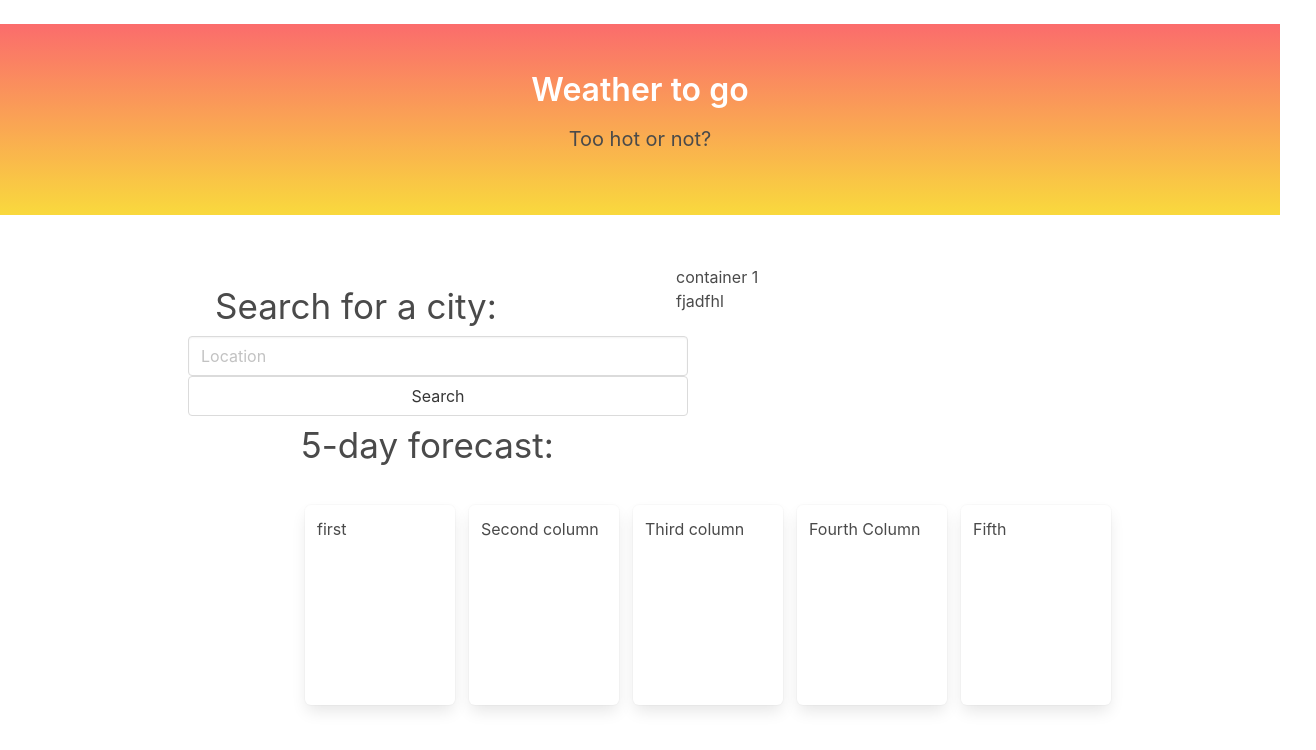
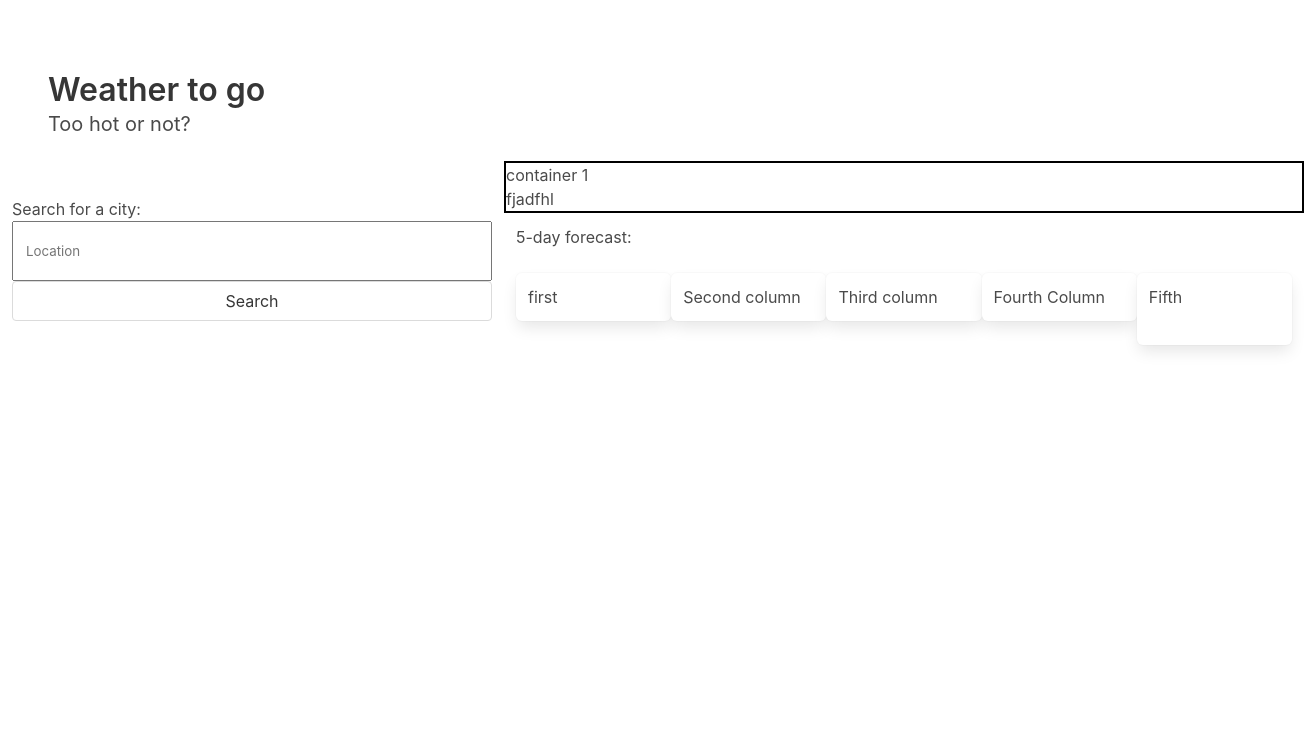
Before and after one commit to Jelu113/go.maybe.no, a plain HTML site: page Index.html in a window 1280 px wide. Shown: the whole page, 1316 px wide, since content can reach past the window. Drawn offline with nearby package versions, Linux system fonts and the light colour scheme.

Commit message:
fixed the flex

```diff
--- a/Index.html
+++ b/Index.html
@@ -21,42 +21,26 @@
         </div>
     </header>
 
-
-    <!-- <div class="container"> container 2
-        <div class="columns is-flex">columns
-            <div class="column box">column -->
-    <div class="border1 is-flex">
-        <div class="border2">
-            <section>
+    <div class="columns is-flex ">
+        <div class="column is-flex city">
+            <section class="column is-flex search">
                 <h2>Search for a city:</h2>
-
-
-            </section>
-            <section class="columns is-flex search">
-                <input class="column input" type="text" placeholder="Location">
-                <button class="button sbutton">Search</button>
-
-
+                <input class="column" id="input" type="text" placeholder="Location">
+                <button class="button" id="sbutton">Search</button>
             </section>
         </div>
-        <div class="container"> container 1
+
+        <section class="columns is-flex fiveday">
+            <div class="container cityName"> container 1
                 <p> fjadfhl</p>
             </div>
-        <div class="is-flex h2heading">
 
-
-        </div>
-</div>
-
-        <div class="border is-flex">
-
-            <div class="is-flex fiveday">
-                <section class="fiveday is-flex">
-                    <div>
-                        <section class="is-flex">
+            <div class="is-flex columns ">
+                <div class="column">
+                    <section class="column is-flex">
                         <h2>5-day forecast:</h2>
                     </section>
-                        <div class="column fiveday is-flex">
+                    <div class="column is-flex">
                         <div class="column box five">
                             first
                         </div>
@@ -76,7 +60,12 @@
                 </div>
             </div>
         </section>
+
     </div>
+
+</body>
+
+</html>
 </div>
 </body>
 
--- a/script.js
+++ b/script.js
@@ -1,4 +1,8 @@
 var APIKey = "f7169177f894f761fb58e3a8508669f4";
-var city;
+// var city;
+var fetchButton = document.getElementById("sbutton");
+var cityList = document.getElementById("input");
 
 api.openweathermap.org/data/2.5/weather?q={city}&appid={APIKey}
+
+localStorage.setItem(cityList, "cityName")
--- a/style.css
+++ b/style.css
@@ -1,62 +1,25 @@
-.hero {
-    background-image: linear-gradient(rgb(251, 108, 108), rgb(249, 217, 61));
-}
 
-.title {
-    color:white;
-    display: flex;
-    justify-content: center;
-}
 
-.subtitle {
-    display: flex;
-    justify-content: center;
-}
-
-.columns {
-    display: flex;
-    align-content: center;
-}
-.five {
-    /* justify-content: space-around; */
-    width: 150px;
-    height: 200px;
-    margin:7px;
-}
-
-.search {
-    flex-direction: column;
-    width: 500px;
-    justify-content: center;
+.city {
+  flex-direction: row;
 
 }
 
-h2 {
-    font-size: 35px;
-    padding:15px;
+.search{
+  flex-direction: column;
+  /* width:250px; */
+  /* margin-left:25px; */
 }
 
- .fiveday{
-    display: column;
-    justify-content: flex-end;
-    margin-right: 50px;
-
+.cityName{
+    width:800px;
+    border: solid 2px black;
 }
 
- .border {
-     /* border: solid 2px black; */
-    /* width: 900px;
-    height: 350px; */
-    flex-direction: column;
-    justify-content:flex-end;
+.five{
+    justify-content: flex-end;
 }
 
-.h2heading {
-    flex-direction: row;
-    justify-content: space-around;
+.fiveday {
+    flex-direction: column;
 }
-
-.border1 {
-    margin-left: 200px;
-    margin-top:50px;
-}
```
Lines whose indentation alone changed are shown as unchanged.
